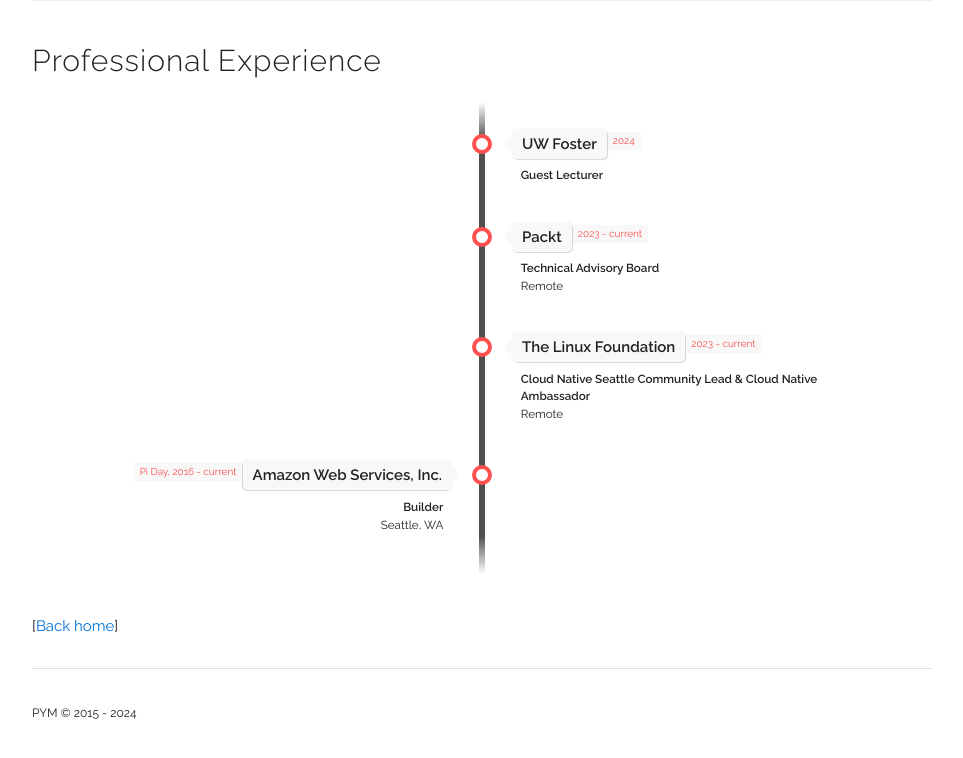
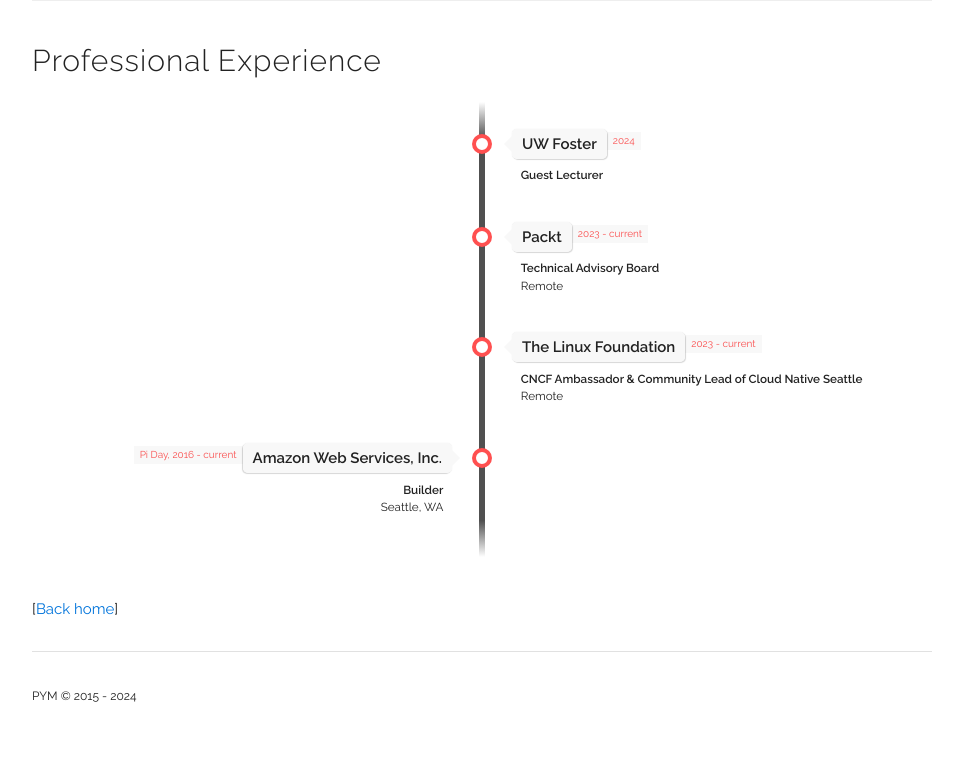
Before and after one commit to gfw001/gfw001.github.io, a Jekyll site: the page professional.html, which Jekyll copies as it is, in a window 1280 px wide. Shown: the top 758 px of the page, without its empty margins (158-1121 px from the left). Built offline with Jekyll 4.4.1, drawn with Linux system fonts in a browser that asks for light colours.

Commit message:
Update professional.html

```diff
--- a/professional.html
+++ b/professional.html
@@ -124,7 +124,7 @@
           <span class="flag">The Linux Foundation</span>
           <span class="time-wrapper"><span class="time">2023 - current</span></span>
         </div>
-        <div class="desc"><b>Cloud Native Seattle Community Lead & Cloud Native Ambassador</b> <br/> Remote</div>
+        <div class="desc"><b>CNCF Ambassador & Community Lead of Cloud Native Seattle</b> <br/> Remote</div>
       </div>
     </li>
 
```
